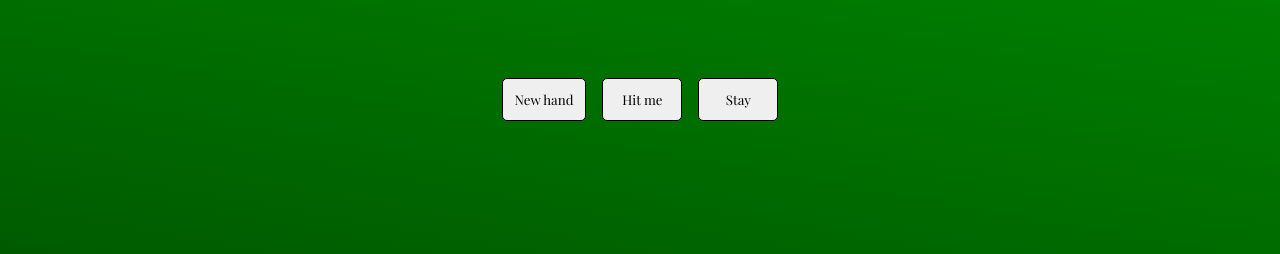
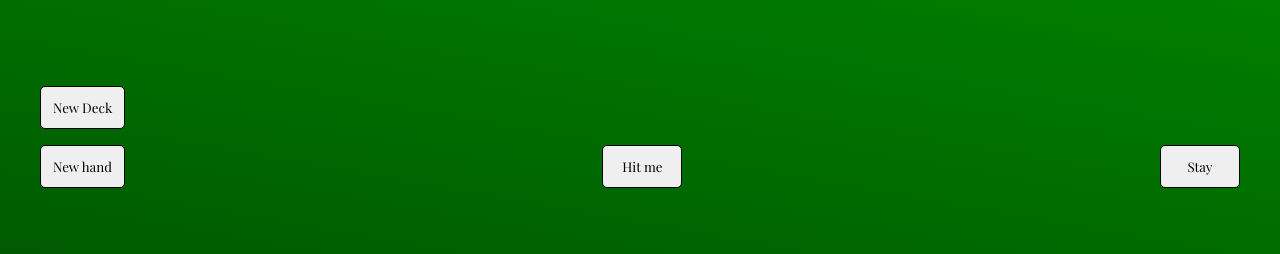
Before and after one commit to aurelienroux/blackjack-vue, a Vue app: page / in a window 1280 px wide. Shown: the part 367-621 px from the top of the page. Built offline with nearby package versions, Linux system fonts and the light colour scheme; no server answers.

Commit message:
add new deck control

```diff
--- a/src/App.vue
+++ b/src/App.vue
@@ -24,9 +24,14 @@
       <p v-if="!gamePlaying">{{ feedback }}</p>
     </div>
     <div class="controls">
-      <button @click="newHand">New hand</button>
-      <button @click="hitMe('player')" :disabled="!gamePlaying">Hit me</button>
-      <button @click="dealerPlay" :disabled="!gamePlaying">Stay</button>
+      <div class="controls__row">
+        <button @click="getNewDeck">New Deck</button>
+      </div>
+      <div class="controls__row">
+        <button @click="newHand">New hand</button>
+        <button @click="hitMe('player')" :disabled="!gamePlaying">Hit me</button>
+        <button @click="dealerPlay" :disabled="!gamePlaying">Stay</button>
+      </div>
     </div>
   </div>
 </template>
@@ -122,12 +127,28 @@ export default {
       } else if (this.dealerScore > this.playerScore) {
         this.feedback = 'You lost!'
       } else if (this.dealerScore === this.playerScore) {
-        this.feedback = 'tie round'
+        this.feedback = 'Tie round'
       } else if (this.playerScore === 21) {
         this.feedback = 'BlackJack! you won!'
       } else {
         this.feedback = 'You won!'
       }
+    },
+    getNewDeck() {
+      this.playerCards = []
+      this.dealerCards = []
+      this.playerScore = 0
+      this.dealerScore = 0
+      this.gamePlaying = true
+      this.dealerPlayState = false
+      this.feedback = ''
+
+      axios
+        .get('https://deckofcardsapi.com/api/deck/new/shuffle/?deck_count=6')
+        .then(res => {
+          this.deckId = res.data.deck_id
+        })
+        .catch(error => console.log(error))
     }
   },
   created() {
@@ -199,8 +220,15 @@ body {
 
 .controls {
   display: flex;
-  justify-content: center;
+  flex-wrap: wrap;
+  justify-content: space-evenly;
   padding: 0.5rem 2rem;
+
+  &__row {
+    display: flex;
+    justify-content: space-between;
+    width: 100%;
+  }
 }
 
 img {
@@ -213,7 +241,7 @@ button {
   border: 1px solid black;
   cursor: pointer;
   font-family: 'Playfair Display', serif;
-  margin: 0 0.5rem;
+  margin: 0.5rem;
   min-width: 5rem;
   padding: 0.75rem;
 }
```
